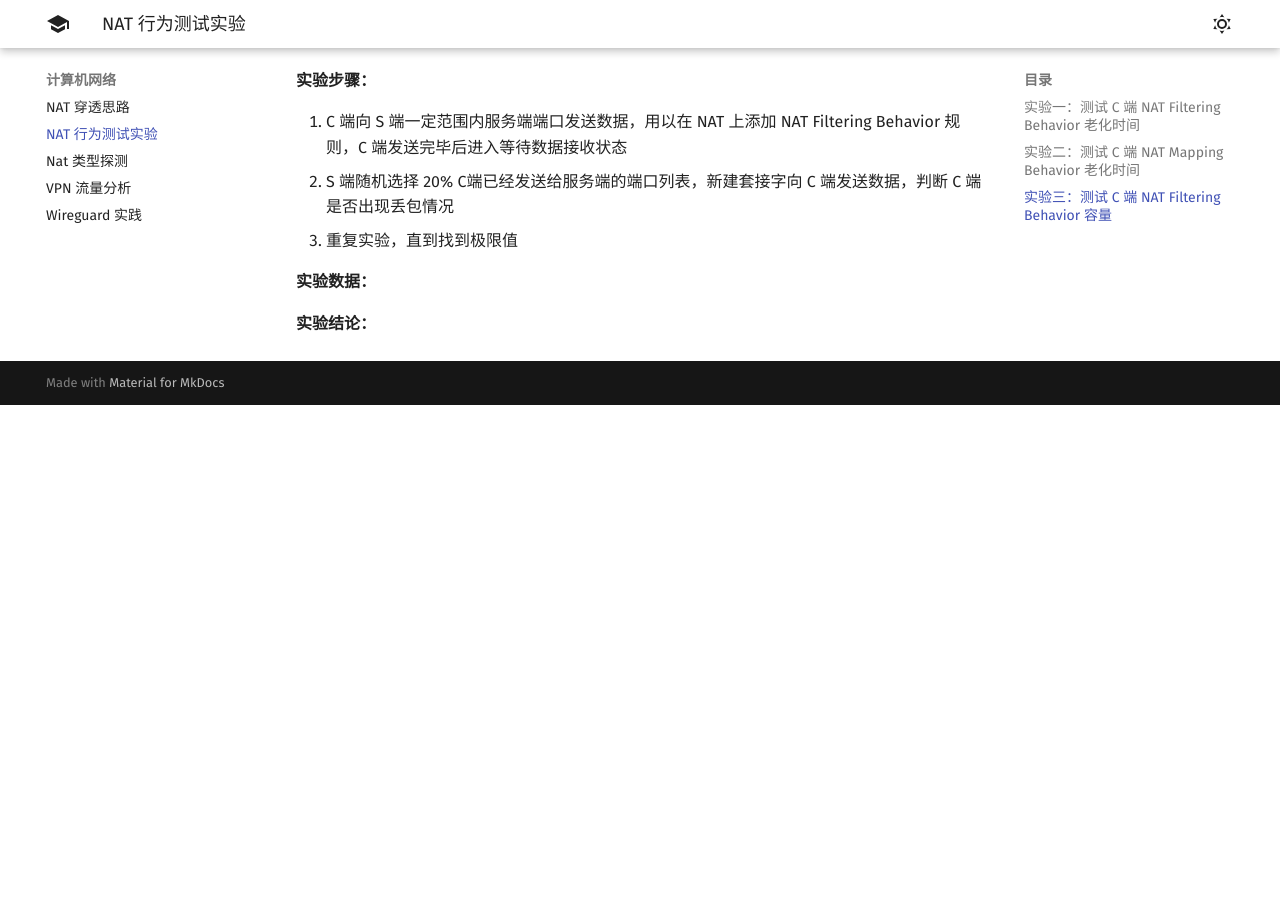
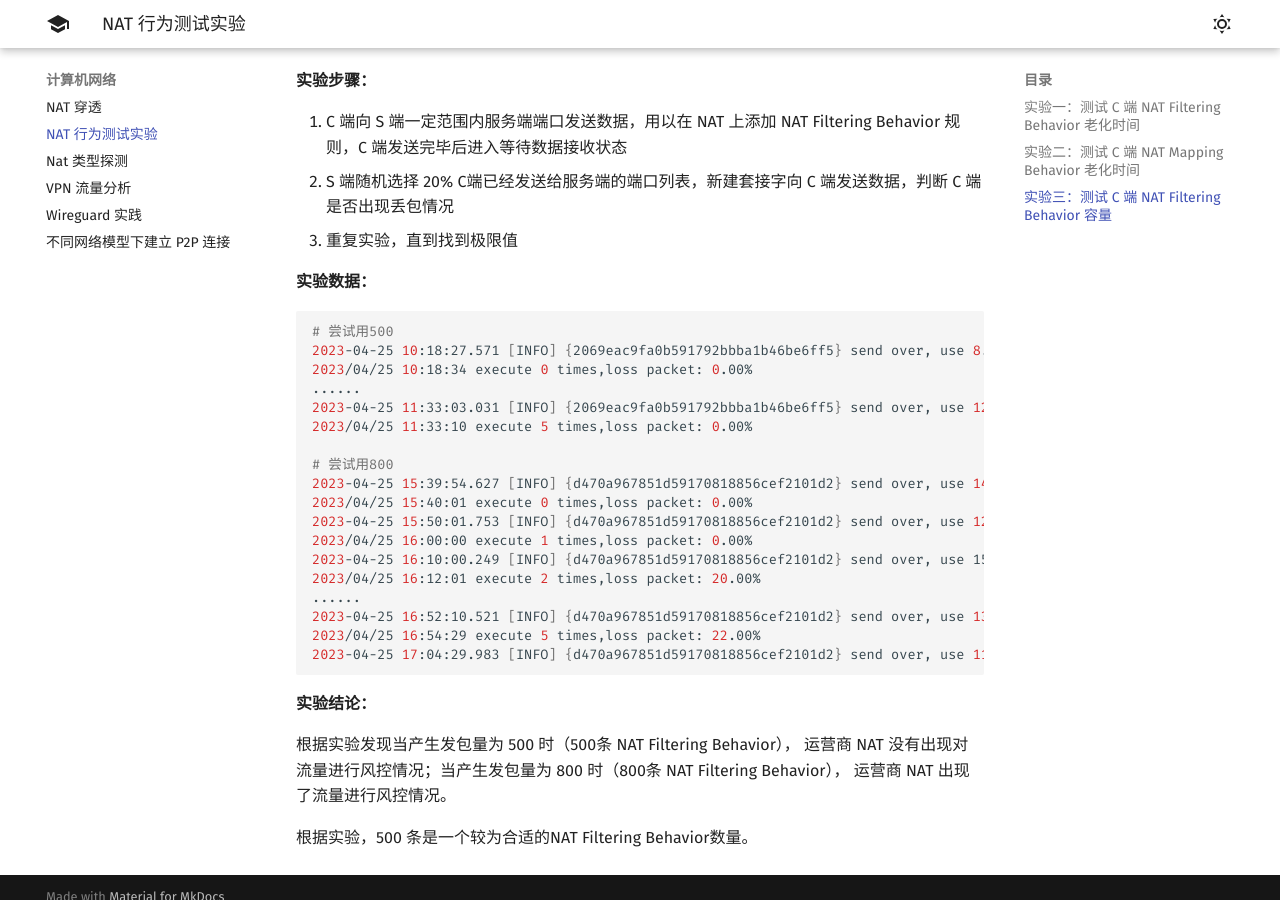
Before and after one commit to 1314liuwei/blog, an MkDocs documentation site: the page built from docs/计算机网络/NAT 行为测试实验.md, in a window 1280 px wide and 900 px high, scrolled down 2235 px. Built offline with MkDocs 1.6.1 and Material for MkDocs 9.7.7, drawn with Linux system fonts in a browser that asks for light colours; before the commit the page ends 2640 px from its top, so only the background shows below that.

Commit message:
2023/04/26 周三

````diff
--- a/docs/计算机网络/NAT 穿透思路.md
+++ b/docs/计算机网络/NAT 穿透.md
@@ -1,6 +1,7 @@
-# NAT 穿透思路
+# NAT 穿透
 
 NAT可以分为
+
 * 对称型：外网端口由源IP，源port，目的IP，目的port共同决定。即同一源IP和源端口，不同的目的IP，端口会被NAT映射为不同的端口
 
 * 非对称型：外网端口由源IP，源端口决定。即同一源IP和源端口被NAT映射为同一端口。
@@ -42,6 +43,7 @@ sequenceDiagram
 P1和P2为两个内网机器，其内网地址都为192.168.1.2，NAT1和NAT2为非对称型NAT，其外网地址分别为1.1.1.1和2.2.2.2。
 
 内网穿透步骤如下：
+
 1. P1和P2绑定任意本地端口（这里为1234），通过coordinator找到其对应的外网端口，并通知对方（这里P1的外网端口5678，P2的外网端口为4321）
 2. P1发送UDP报文至P2，其TTL设定一个较小的值，确保报文在到达NAT2之前被丢弃
 3. P2发送UDP报文至P1
@@ -61,9 +63,11 @@ sequenceDiagram
     P2->>P1: ...
     P2->>P1: msg
 ```
+
 如上图，图中省略了NAT1和NAT2
 
 穿透步骤如下：
+
 1. 通过coordinator确定NAT1为非对称型，NAT2为对称型，得到P1的外网端口（这里为5678）
 2. P1以固定端口（这里为1234）向P2的不同端口发送大量短TTL报文
 3. P2向P1的外网端口发送大量报文
--- a/docs/计算机网络/NAT 行为测试实验.md
+++ b/docs/计算机网络/NAT 行为测试实验.md
@@ -100,6 +100,29 @@
 
 **实验数据：**
 
+```bash
+# 尝试用500
+2023-04-25 10:18:27.571 [INFO] {2069eac9fa0b591792bbba1b46be6ff5} send over, use 8.0016ms
+2023/04/25 10:18:34 execute 0 times,loss packet: 0.00%
+......
+2023-04-25 11:33:03.031 [INFO] {2069eac9fa0b591792bbba1b46be6ff5} send over, use 12.9997ms
+2023/04/25 11:33:10 execute 5 times,loss packet: 0.00%
 
+# 尝试用800
+2023-04-25 15:39:54.627 [INFO] {d470a967851d59170818856cef2101d2} send over, use 14.3895ms
+2023/04/25 15:40:01 execute 0 times,loss packet: 0.00%
+2023-04-25 15:50:01.753 [INFO] {d470a967851d59170818856cef2101d2} send over, use 12.3033ms
+2023/04/25 16:00:00 execute 1 times,loss packet: 0.00%
+2023-04-25 16:10:00.249 [INFO] {d470a967851d59170818856cef2101d2} send over, use 15ms
+2023/04/25 16:12:01 execute 2 times,loss packet: 20.00%
+......
+2023-04-25 16:52:10.521 [INFO] {d470a967851d59170818856cef2101d2} send over, use 13.362ms
+2023/04/25 16:54:29 execute 5 times,loss packet: 22.00%
+2023-04-25 17:04:29.983 [INFO] {d470a967851d59170818856cef2101d2} send over, use 11.7844ms
+```
 
 **实验结论：**
+
+根据实验发现当产生发包量为 500 时（500条 NAT Filtering Behavior）， 运营商 NAT 没有出现对流量进行风控情况；当产生发包量为 800 时（800条 NAT Filtering Behavior）， 运营商 NAT 出现了流量进行风控情况。
+
+根据实验，500 条是一个较为合适的NAT Filtering Behavior数量。
````
Also changed, not shown: docs/计算机网络/不同网络模型下建立 P2P 连接.md (added, +183 -0 lines).
